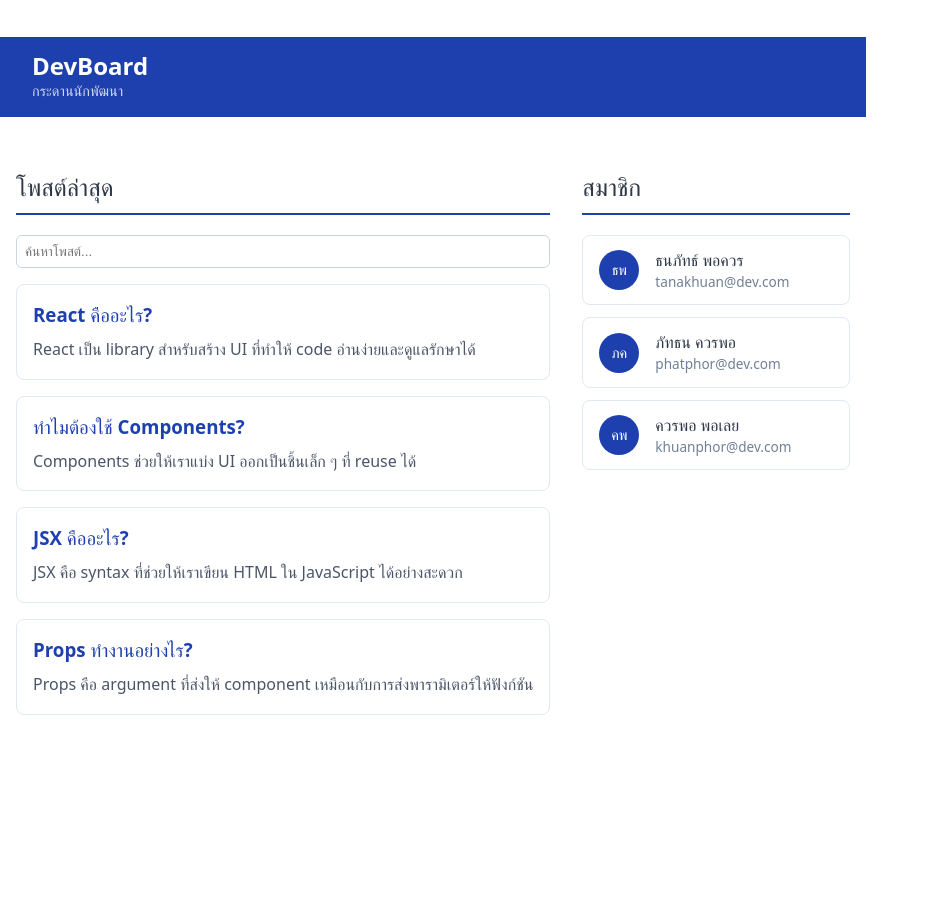
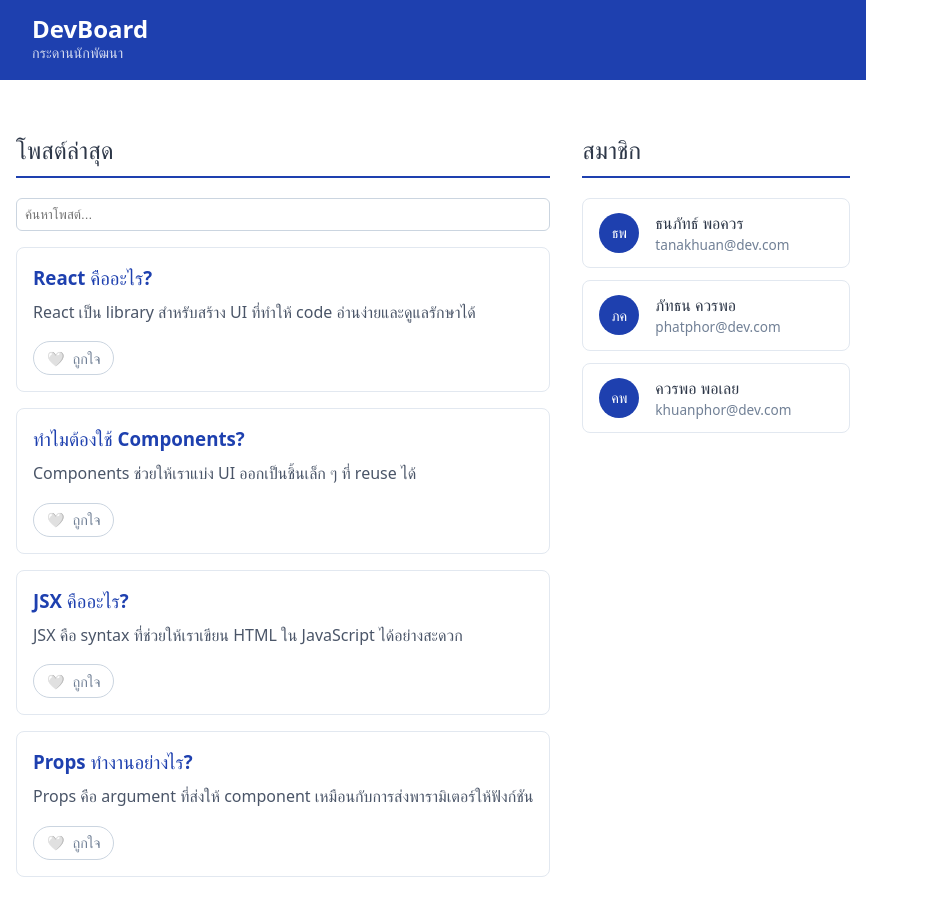
Before and after one commit to 67160397/devboard-67160397, a React (Vite) app: page / in a window 1280 px wide. Shown: the top 916 px of the page, without its empty margins (0-929 px from the left). Before the commit the page ends 800 px from the top, so only its background shows below. Built offline with nearby package versions, Linux system fonts and the light colour scheme.

Commit message:
Task2 Activity 2

```diff
--- a/src/components/PostCard.jsx
+++ b/src/components/PostCard.jsx
@@ -1,4 +1,4 @@
-function PostCard({ title, body }) {
+function PostCard({ title, body, isFavorite, onToggleFavorite }) {
   return (
     <div
       style={{
@@ -7,10 +7,34 @@ function PostCard({ title, body }) {
         padding: "1rem",
         marginBottom: "1rem",
         background: "white",
+        position: "relative" // เพิ่มเพื่อให้จัดตำแหน่งปุ่มได้ง่ายขึ้น
       }}
     >
       <h3 style={{ margin: "0 0 0.5rem", color: "#1e40af" }}>{title}</h3>
-      <p style={{ margin: 0, color: "#4a5568", lineHeight: 1.6 }}>{body}</p>
+      <p style={{ margin: "0 0 1rem", color: "#4a5568", lineHeight: 1.6 }}>
+        {body}
+      </p>
+
+      {/* ปุ่มถูกใจ */}
+      <button
+        onClick={onToggleFavorite}
+        style={{
+          background: "none",
+          border: "1px solid " + (isFavorite ? "#e53e3e" : "#cbd5e0"),
+          cursor: "pointer",
+          fontSize: "0.9rem",
+          padding: "0.4rem 0.8rem",
+          borderRadius: "20px",
+          color: isFavorite ? "#e53e3e" : "#718096",
+          display: "flex",
+          alignItems: "center",
+          gap: "0.5rem",
+          transition: "all 0.2s"
+        }}
+      >
+        <span>{isFavorite ? "❤️" : "🤍"}</span>
+        {isFavorite ? "ถูกใจแล้ว" : "ถูกใจ"}
+      </button>
     </div>
   );
 }
```
